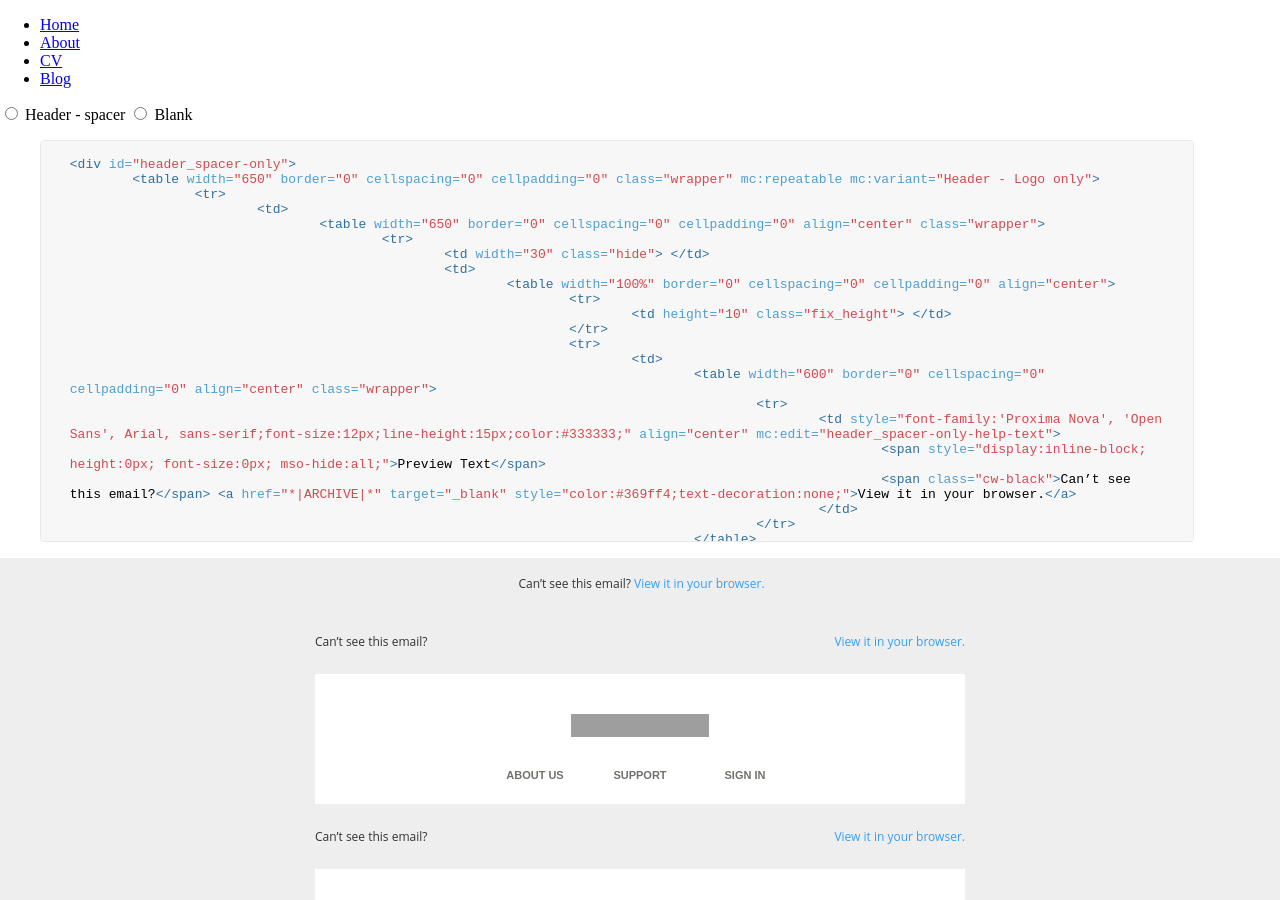
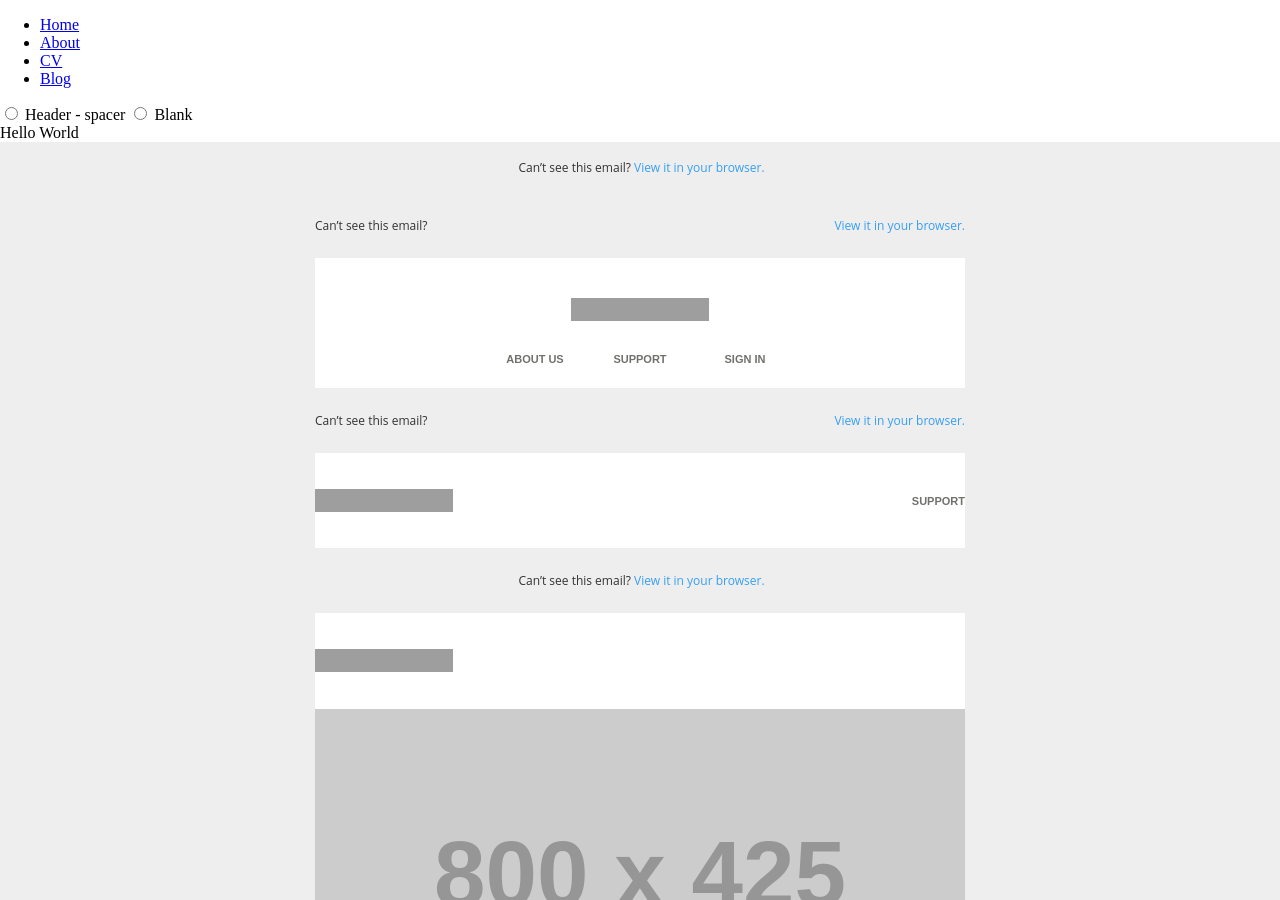
Before and after one commit to alysonnakamura/puddle-for-email, a Jekyll site: the page built from docs/index.html, in a window 1280 px wide and 900 px high. Built offline with Jekyll 4.4.1, drawn with Linux system fonts in a browser that asks for light colours; nearby versions of some CDN libraries; grey boxes are pictures that could not be loaded.

Commit message:
Update index.html

```diff
--- a/docs/index.html
+++ b/docs/index.html
@@ -9,9 +9,7 @@ title: Home
 <input type="radio" class="test-control" name="test" value="" id="blank">
       <label for="blank">Blank</label>
 <div id="code-example">
-{% highlight html %}
-{% include mc_header-spacer.html %}
-{% endhighlight %}
+Hello World
 </div>
 
 		<table class="cw-background-color" width="100%" border="0" align="center" cellspacing="0" cellpadding="0">
```
